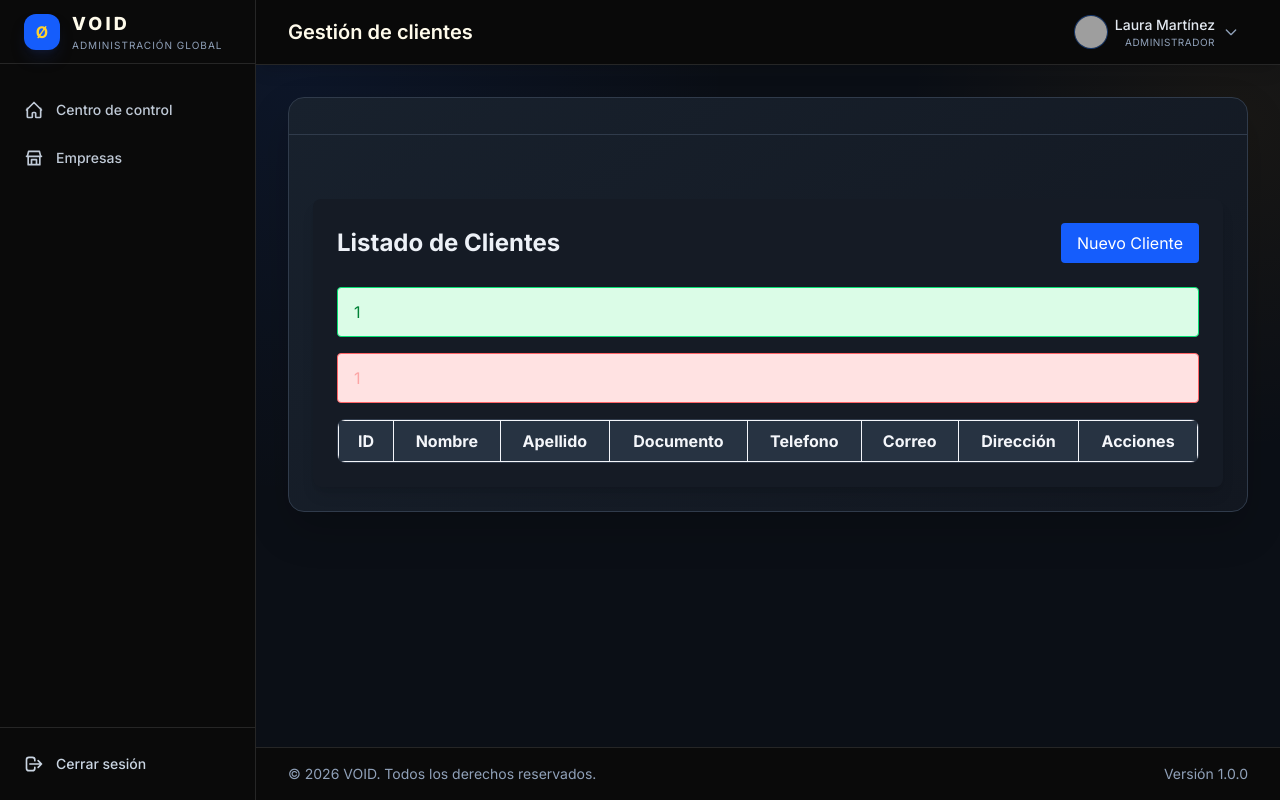
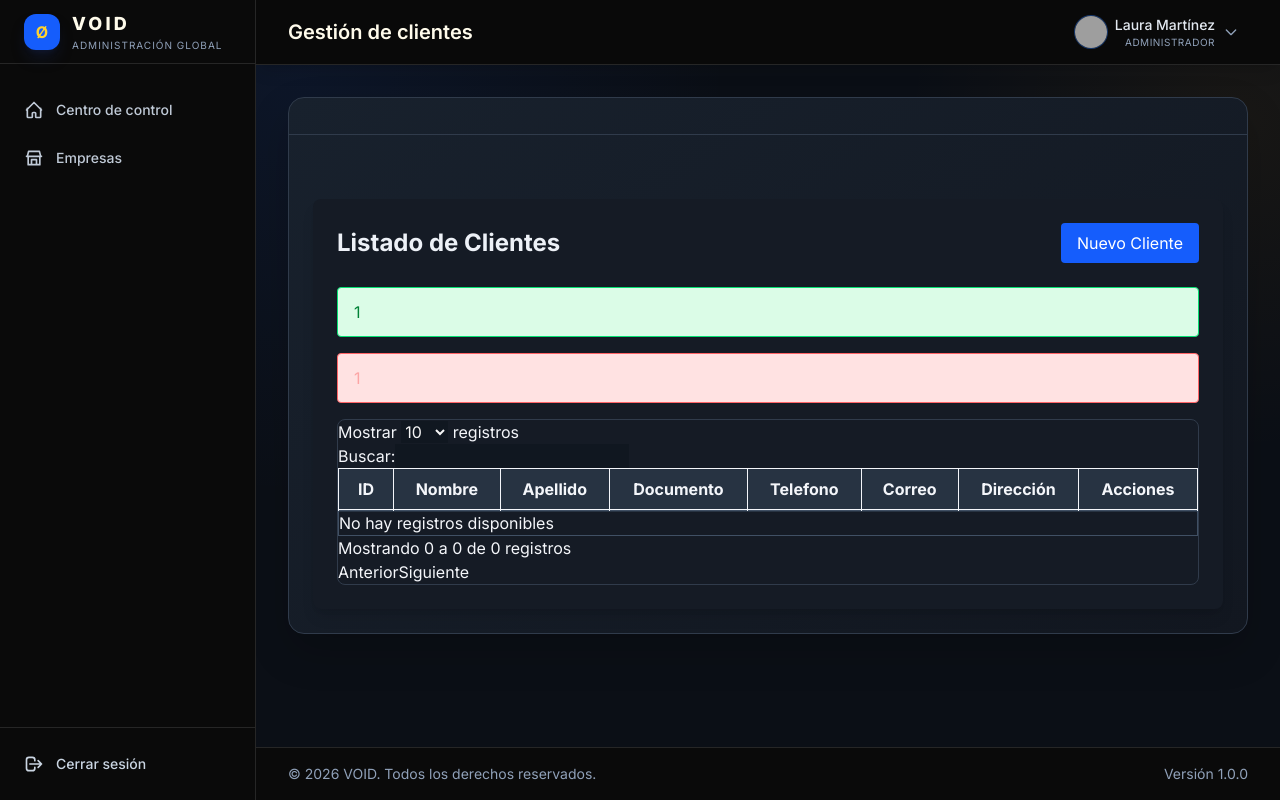
Before and after one commit to juanAdso/Void, a Laravel app: template resources/views/clientes/index.blade.php in a window 1280 px wide. Run offline with Laravel 12, Linux system fonts and the light colour scheme; the template is opened without the code that fills it, so the values that code supplies are empty; a user stored in the database is signed in; data comes from the database, SQL or seed files in the repository; style sheets or scripts are compiled from the project's sources; some libraries are stand-ins or nearby versions; grey boxes are pictures that could not be loaded.

Commit message:
Conectar tablas de gestión con DataTables

```diff
--- a/resources/views/clientes/index.blade.php
+++ b/resources/views/clientes/index.blade.php
@@ -32,7 +32,7 @@
                         {{ session('eliminar') }}</div>
                 @endif
                 <div class="w-full max-w-full overflow-x-auto rounded-lg border border-slate-200">
-                    <table class="min-w-full border border-gray-300 min-w-[1100px] w-full">
+                    <table class="datatable min-w-full border border-gray-300 min-w-[1100px] w-full">
                         <thead class="bg-gray-200">
                             <tr>
                                 <th class="border px-4 py-2">ID</th>
@@ -43,7 +43,7 @@
                                 <th class="border px-4 py-2">Correo</th>
                                 <th class="border px-4 py-2">Dirección</th>
                                 @if ($mostrarAcciones)
-                                    <th class="border px-4 py-2">Acciones</th>
+                                    <th class="border px-4 py-2" data-searchable="false" data-orderable="false">Acciones</th>
                                 @endif
                             </tr>
                         </thead>
```
